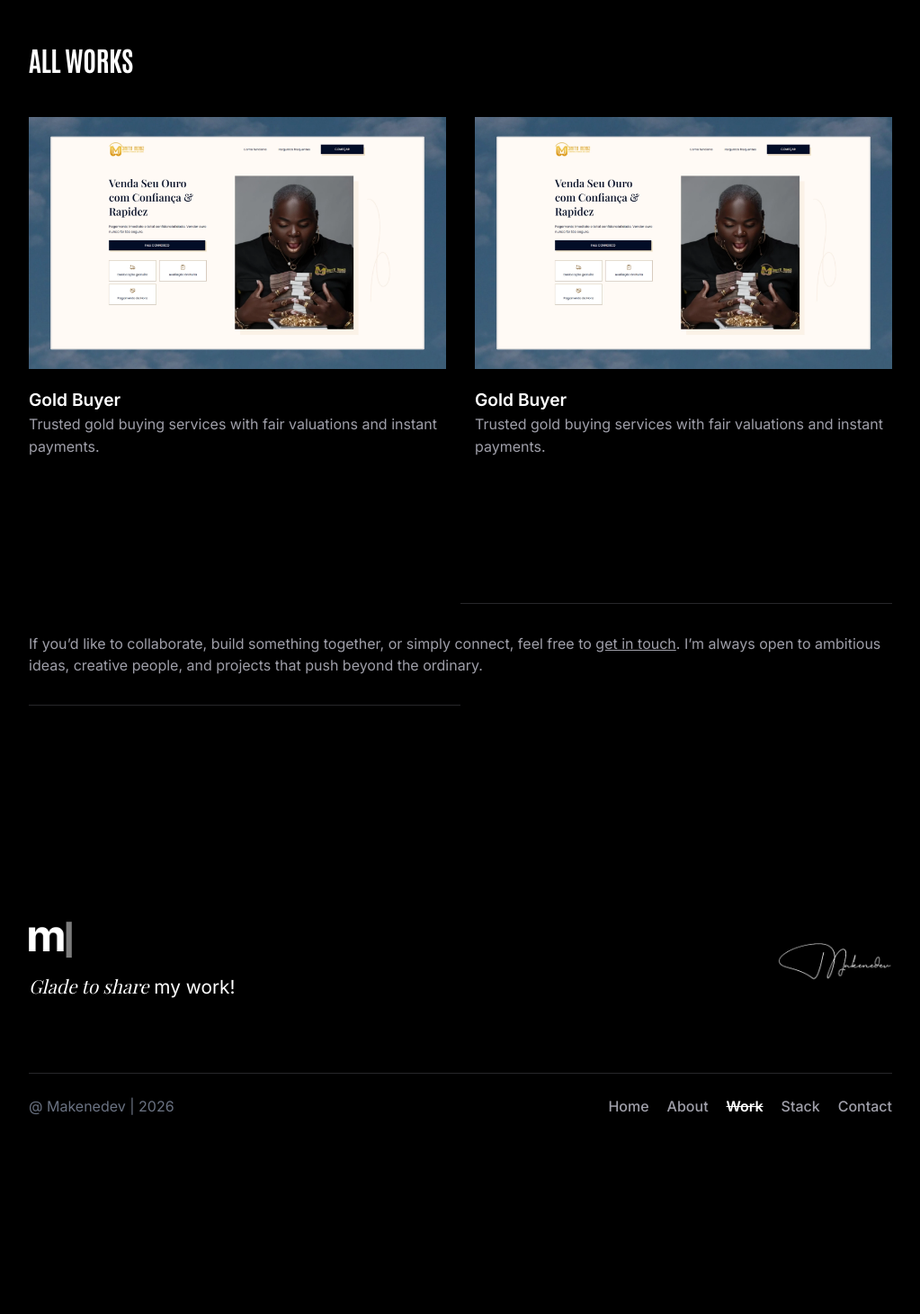
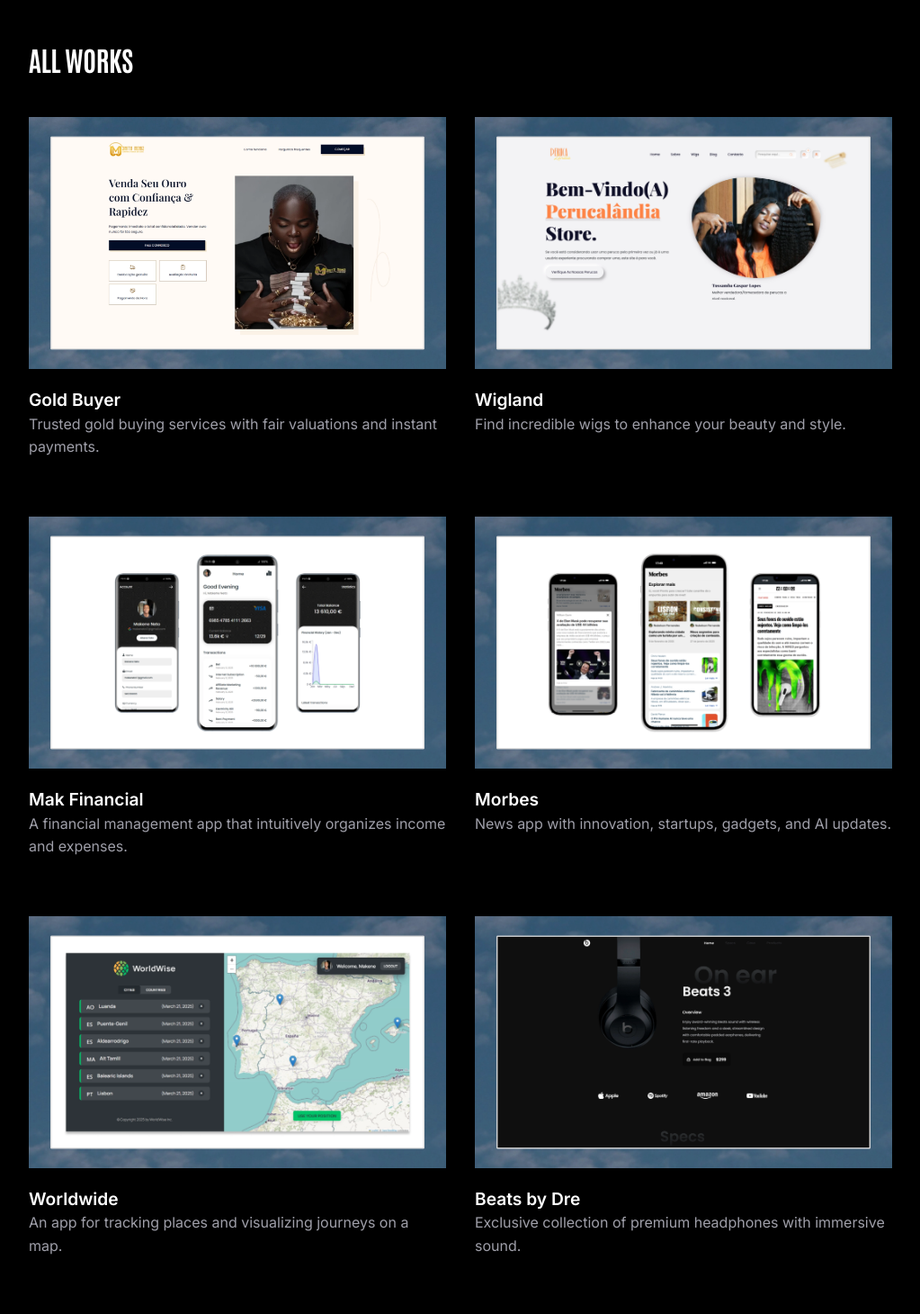
Before and after one commit to makeneto/makenedev, a React (Vite) app: page /work in a window 1280 px wide. Shown: the part 460-1920 px from the top of the page at 90% size, without its empty margins (128-1151 px from the left). Before the commit the page ends 1725 px from the top, so only its background shows below. Built offline with nearby package versions, Linux system fonts and the light colour scheme; a web font is replaced by a local one.

Commit message:
feat(works): add new showcase items and update existing entries

```diff
--- a/src/data/works.ts
+++ b/src/data/works.ts
@@ -1,24 +1,67 @@
-import type { ShowcaseItem } from "../interfaces/showcase"
+import type { ShowcaseItem } from "../interfaces/showcase";
 
 export const works: ShowcaseItem[] = [
   {
-    id: 102,
-    title: "Gold Buyer",
-    description:
-      "Trusted gold buying services with fair valuations and instant payments.",
-    imageUrl: "/assets/work-cover1.webp",
-    imageAlt: "Gold Buyer cover",
-    href: "https://ourojinitomoniz.vercel.app",
-    date: "2026-02-10",
+      id: 107,
+      title: "Gold Buyer",
+      description: "Trusted gold buying services with fair valuations and instant payments.",
+      imageUrl: "/assets/work-cover1.webp",
+      imageAlt: "Gold Buyer cover",
+      href: "https://ourojinitomoniz.vercel.app",
+      date: "2025-08-10",
   },
   {
-    id: 101,
-    title: "Gold Buyer",
-    description:
-      "Trusted gold buying services with fair valuations and instant payments.",
-    imageUrl: "/assets/work-cover1.webp",
-    imageAlt: "Gold Buyer cover",
-    href: "https://ourojinitomoniz.vercel.app",
-    date: "2025-08-10",
+      id: 106,
+      title: "Wigland",
+      description: "Find incredible wigs to enhance your beauty and style.",
+      imageUrl: "/assets/work-cover7.webp",
+      imageAlt: "Wigland cover",
+      href: "https://perucalandia.vercel.app",
+      date: "2025-08-10",
   },
-]
+  {
+      id: 105,
+      title: "Mak Financial",
+      description: "A financial management app that intuitively organizes income and expenses.",
+      imageUrl: "/assets/work-cover6.webp",
+      imageAlt: "Mak financial cover",
+      href: "https://mak-money.vercel.app",
+      date: "2025-12-10",
+  },
+  {
+      id: 104,
+      title: "Morbes",
+      description: "News app with innovation, startups, gadgets, and AI updates.",
+      imageUrl: "/assets/work-cover4.webp",
+      imageAlt: "Morbes cover",
+      href: "https://github.com/makeneto/morbes",
+      date: "2025-12-10",
+  },
+  {
+      id: 103,
+      title: "Worldwide",
+      description: "An app for tracking places and visualizing journeys on a map.",
+      imageUrl: "/assets/work-cover5.webp",
+      imageAlt: "Worldwide cover",
+      href: "https://github.com/makeneto/worldwise",
+      date: "2025-07-10",
+  },
+  {
+      id: 102,
+      title: "Beats by Dre",
+      description: "Exclusive collection of premium headphones with immersive sound.",
+      imageUrl: "/assets/work-cover2.webp",
+      imageAlt: "Beats by Dre cover",
+      href: "https://beats-by-dr.vercel.app/p",
+      date: "2023-09-10",
+  },
+  {
+      id: 101,
+      title: "Gimme",
+      description: "Password generator with customizable options for enhanced account protection.",
+      imageUrl: "/assets/work-cover3.webp",
+      imageAlt: "Gimme cover",
+      href: "https://gimmepass.vercel.app/",
+      date: "2022-02-10",
+  },
+];
```
